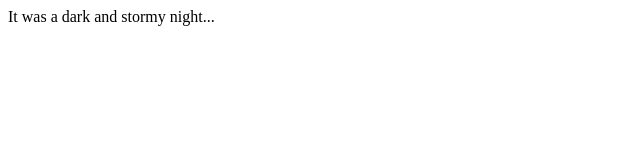
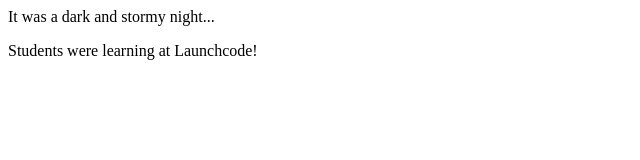
Before and after one commit to weissguy-github/fireside-story, a plain HTML site: page index.html in a window 1280 px wide. Shown: the whole page, without its empty margins (0-640 px from the left). Drawn offline with Linux system fonts and the light colour scheme.

Commit message:
added second line of story

```diff
--- a/index.html
+++ b/index.html
@@ -1,5 +1,6 @@
 <html>
   <body>
     <p>It was a dark and stormy night...</p>
+    <p>Students were learning at Launchcode!</p>
   </body>
 </html>
```
